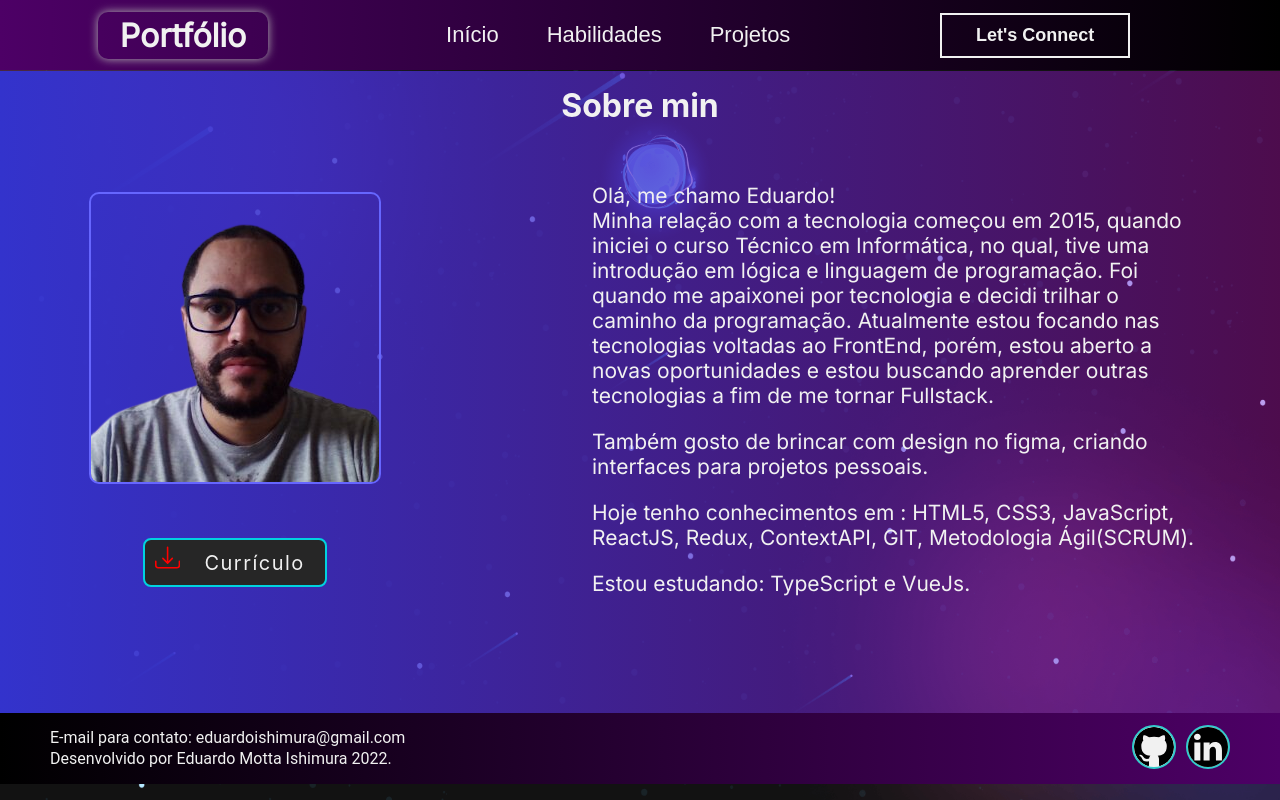
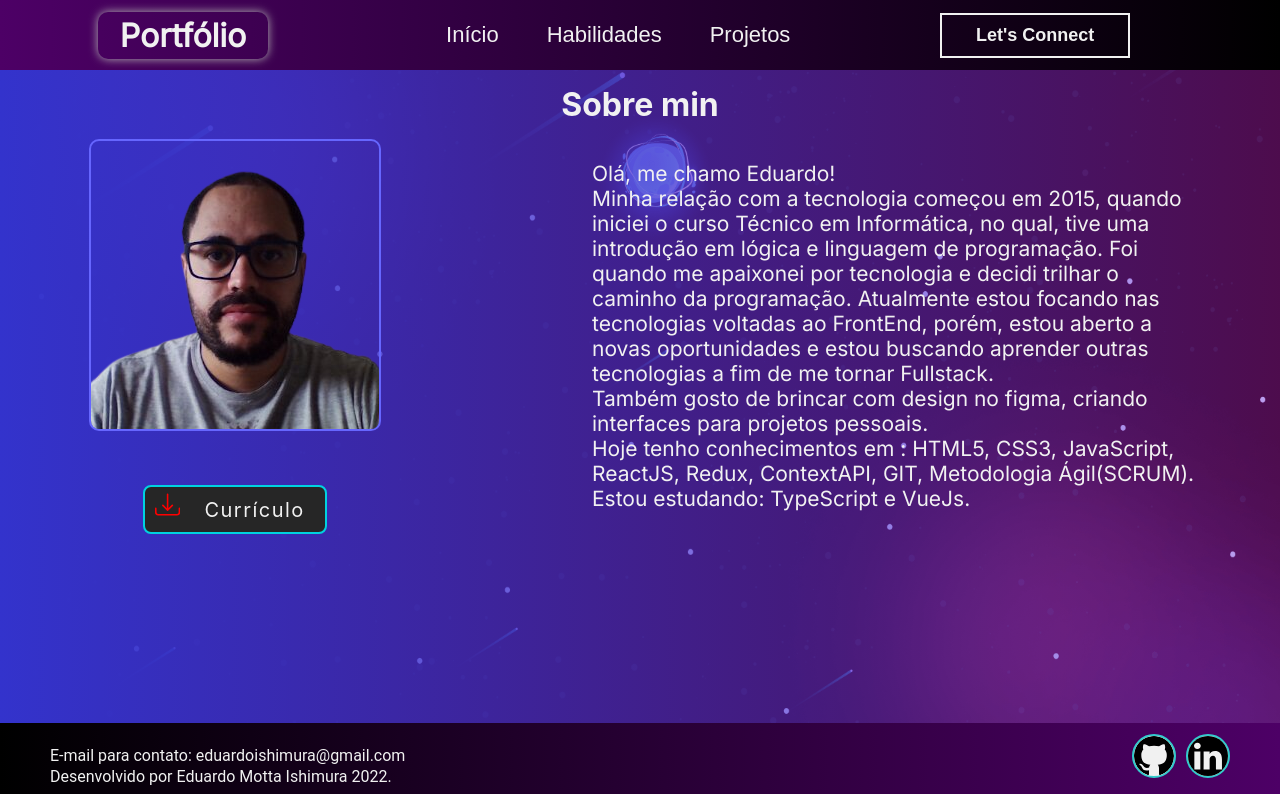
Before and after one commit to eduardo-boni/portfolio, a React (Create React App) app: page /aboutMe in a window 1280 px wide. Built offline with nearby package versions, Linux system fonts and the light colour scheme; a web font is replaced by a local one.

Commit message:
correcting page layout

```diff
--- a/src/App.css
+++ b/src/App.css
@@ -1,9 +1,10 @@
+*{
+  margin: 0;
+  padding: 0;
+}
+
 .App {
   background-image: url("./assets/img/background.png");
   background-repeat: no-repeat;
   background-size: 100% 100%;
-
-  width: 100%;
-  min-height: 100vh;
-
 }
--- a/src/pages/AboutMe/style.js
+++ b/src/pages/AboutMe/style.js
@@ -4,9 +4,7 @@ export const Container = styled.main`
 @import url('https://fonts.googleapis.com/css2?family=Inter&display=swap');
 
     width: 100%;
-    height: 80.2vh;
-
-    margin-top: -20px;
+    min-height: 81.6vh;
 
     background: linear-gradient(90deg, #3333cc, #cc00cc51);
 
--- a/src/pages/Main/style.js
+++ b/src/pages/Main/style.js
@@ -5,7 +5,7 @@ export const Container = styled.div`
 
 background: linear-gradient(90deg, #cc00cc51, #3333cc);
 width: 100%;
-min-height: 78.9vh;
+min-height: 81.6vh;
 
 display: flex;
 align-items: center;
--- a/src/pages/ProjectCard/style.js
+++ b/src/pages/ProjectCard/style.js
@@ -4,7 +4,6 @@ export const Container = styled.div`
 @import url('https://fonts.googleapis.com/css2?family=Inter&display=swap');
 
     width: 100%;
-    min-height: 77.6vh;
 
     background:  #0d0d0d;
 
--- a/src/pages/Skills/style.js
+++ b/src/pages/Skills/style.js
@@ -2,7 +2,7 @@ import styled from "styled-components";
 
 export const Container = styled.section`
     width: 100%;
-    min-height: 78.9vh;
+    min-height: 81.6vh;
 
     background: linear-gradient(90deg, #3333cc, #cc00cc51);
 
```
